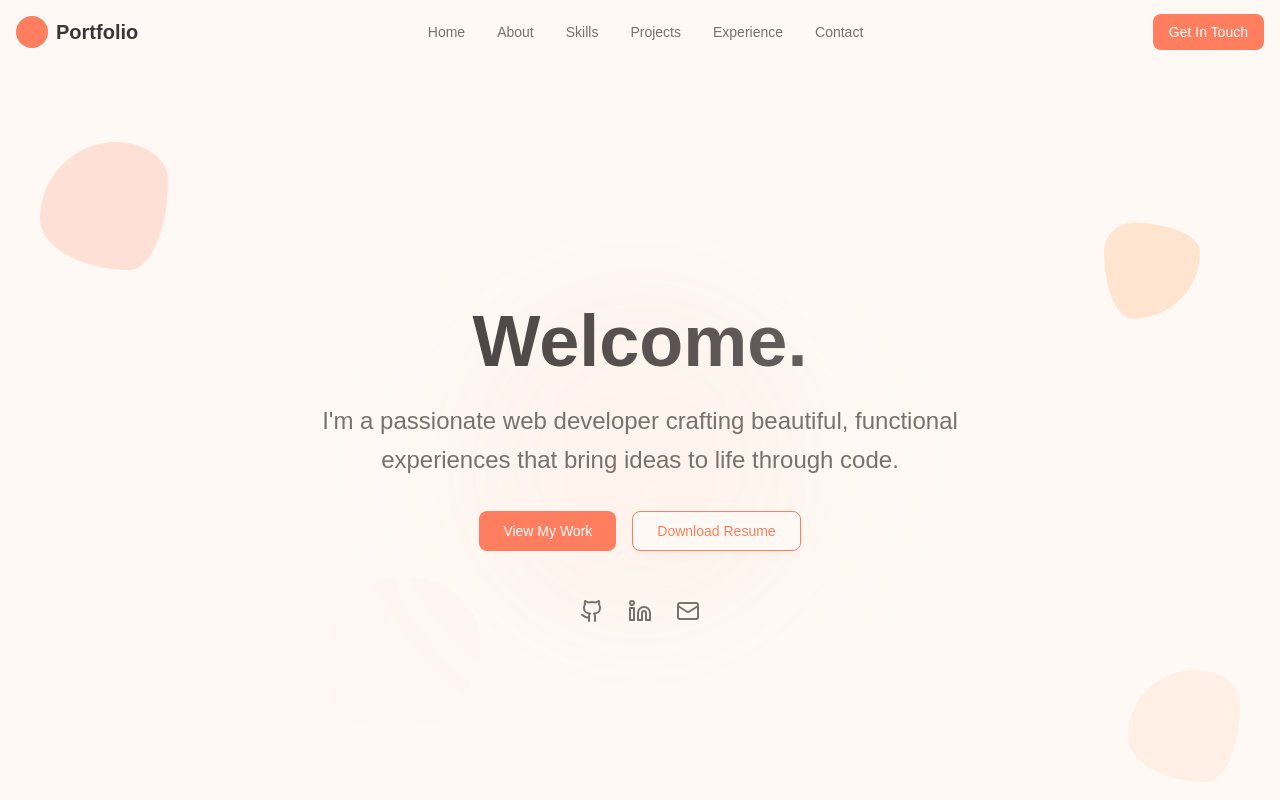
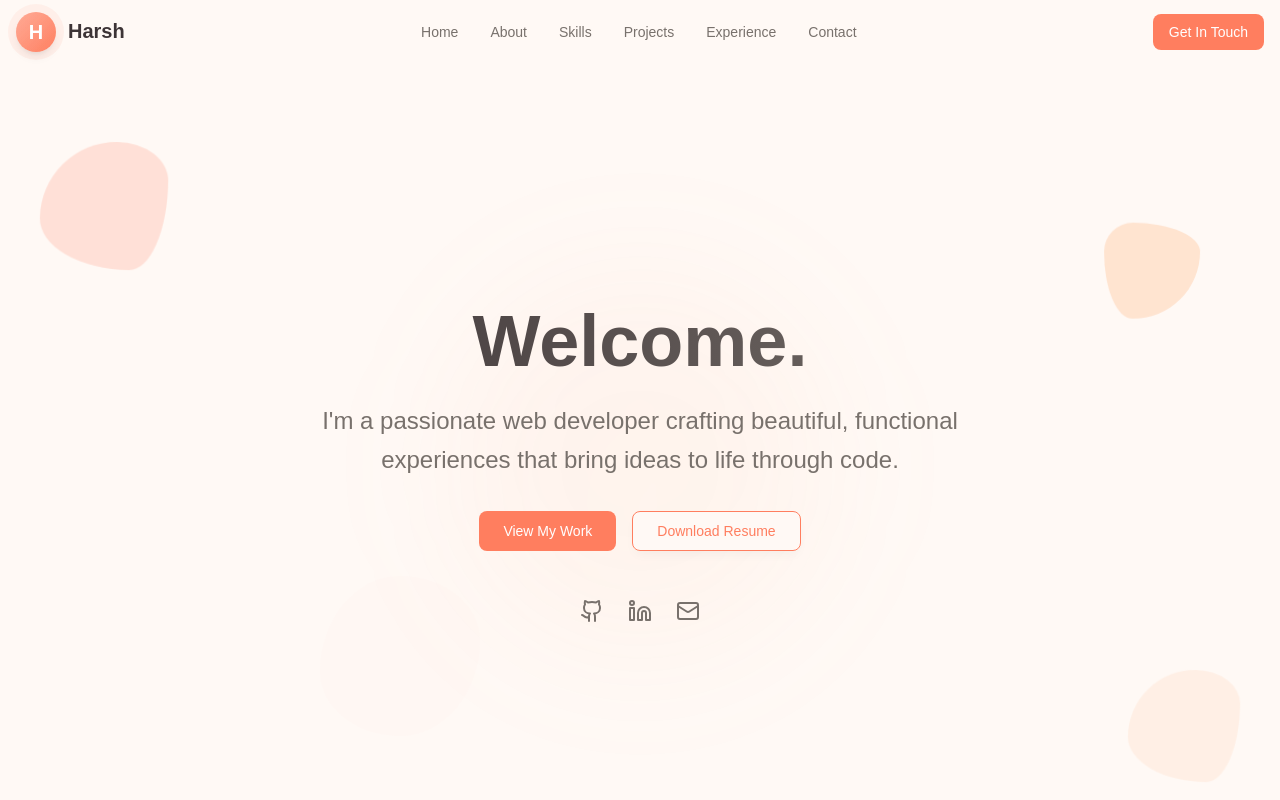
Before and after one commit to harshG775/me, a Next.js app: page / in a window 1280 px wide. Shown: the top 800 px of the page. Built offline with nearby package versions, Linux system fonts and the light colour scheme.

Commit message:
feat: enhance Header component with logo and brand name, add hover effects

```diff
--- a/src/app/_components/Header.tsx
+++ b/src/app/_components/Header.tsx
@@ -3,6 +3,7 @@
 import { useState, useEffect } from "react";
 import { Button } from "@/components/ui/button";
 import { Menu, X } from "lucide-react";
+import Link from "next/link";
 
 export default function Header() {
     const [isScrolled, setIsScrolled] = useState(false);
@@ -33,10 +34,42 @@ export default function Header() {
         >
             <div className="container mx-auto px-4">
                 <div className="flex h-16 items-center justify-between">
-                    <div className="flex items-center space-x-2">
-                        <div className="h-8 w-8 rounded-full bg-primary"></div>
-                        <span className="text-xl font-bold text-foreground">Portfolio</span>
-                    </div>
+                    <Link href="/" className="group relative">
+                        <div className="flex items-center space-x-3">
+                            {/* Logo Container with Hover Effects */}
+                            <div className="relative">
+                                {/* Outer decorative circles */}
+                                <div className="absolute -inset-2 rounded-full bg-gradient-to-r from-primary/20 to-primary/20 opacity-0 group-hover:opacity-100 transition-all duration-500 animate-pulse" />
+                                <div className="absolute -inset-1 rounded-full bg-primary/10 opacity-0 group-hover:opacity-100 transition-all duration-300 animate-float" />
+
+                                {/* Main logo circle */}
+                                <div className="relative h-10 w-10 rounded-full bg-gradient-to-br from-primary/80 to-primary flex items-center justify-center shadow-lg group-hover:shadow-xl group-hover:scale-110 transition-all duration-300 ease-out">
+                                    {/* Inner glow effect */}
+                                    <div className="absolute inset-0 rounded-full bg-gradient-to-br from-white/20 to-transparent" />
+
+                                    {/* Letter H */}
+                                    <span className="relative text-xl font-bold text-white group-hover:scale-110 transition-transform duration-200">
+                                        H
+                                    </span>
+
+                                    {/* Hover ring effect */}
+                                    <div className="absolute inset-0 rounded-full border-2 border-white/30 opacity-0 group-hover:opacity-100 group-hover:scale-125 transition-all duration-300" />
+                                </div>
+
+                                {/* Floating particles effect on hover */}
+                                <div className="absolute top-0 left-0 h-2 w-2 rounded-full bg-primary/80 opacity-0 group-hover:opacity-100 group-hover:animate-bounce transition-all duration-300 delay-100" />
+                                <div className="absolute bottom-0 right-0 h-1.5 w-1.5 rounded-full bg-primary/70 opacity-0 group-hover:opacity-100 group-hover:animate-bounce transition-all duration-300 delay-400" />
+                            </div>
+
+                            {/* Brand name - visible on larger screens */}
+                            <div className="hidden sm:block">
+                                <span className="text-xl font-bold text-foreground group-hover:text-primary/80 transition-colors duration-300">
+                                    Harsh
+                                </span>
+                                <div className="h-0.5 w-0 bg-gradient-to-r from-primary/80 to-primary group-hover:w-full transition-all duration-300 ease-out" />
+                            </div>
+                        </div>
+                    </Link>
 
                     <nav className="hidden md:flex items-center space-x-8">
                         {navItems.map((item) => (
```
